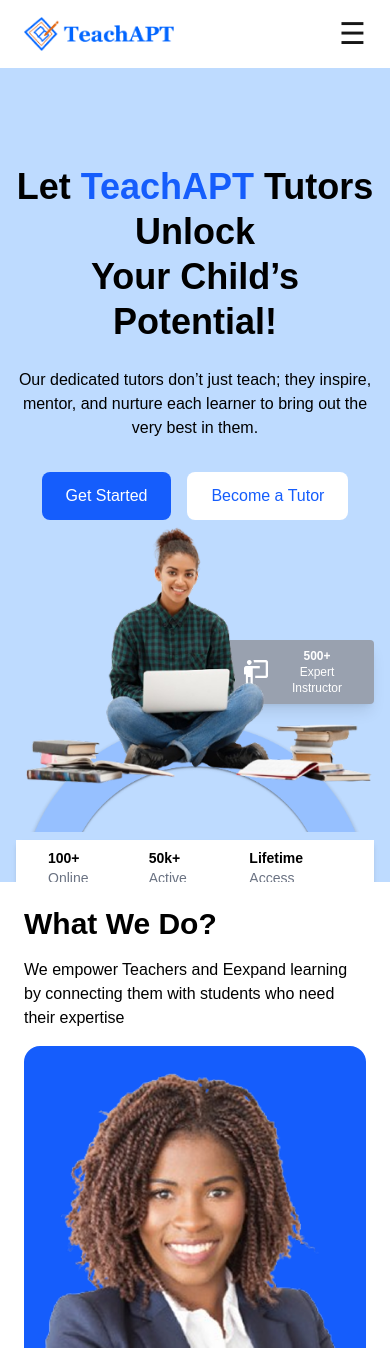
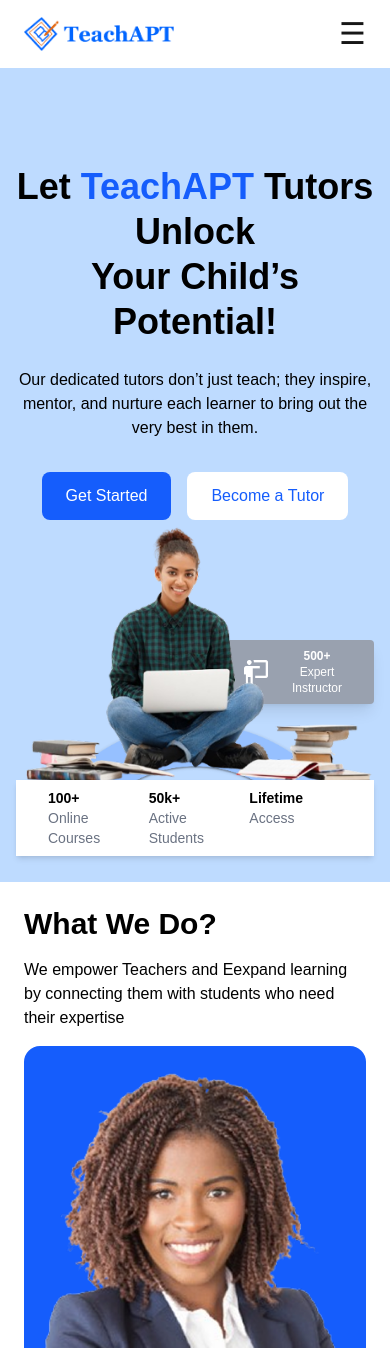
Before and after one commit to TeachApt/TeachApt-Frontend, a Next.js app: page / in a window 390 px wide. Shown: the top 1348 px of the page. Built offline with nearby package versions, Linux system fonts and the light colour scheme.

Commit message:
styling adjusted

```diff
--- a/src/components/Hero.tsx
+++ b/src/components/Hero.tsx
@@ -4,7 +4,7 @@ import Image from "next/image";
 export default function Hero() {
   return (
     <div>
-      <section className='max-w-full h-full p-4 md:p-16 bg-blue-200 relative overflow-hidden '>
+      <section className='max-w-full h-full p-4 md:p-16 bg-blue-200 relative  '>
         <div className='mx-auto py-20 grid grid-cols-1 md:grid-cols-2 gap-12 items-center text-black '>
 
           <div className='flex flex-col items-center text-center md:items-start md:text-left md:justify-start mb-8'>
@@ -52,7 +52,7 @@ export default function Hero() {
               />
             </div>
 
-            <div className="w-[585px] absolute w-full mx-auto bg-white shadow-md px-8 py-2 mt-60 md:mt-75 absolute z-20 justify-center items-center">
+            <div className="w-[585px] absolute w-full mx-auto bg-white shadow-md px-8 py-2 mt-45 md:mt-75 absolute z-20 justify-center items-center">
               <div className="grid grid-cols-3 gap-2 md:gap-6 justify-center text-center">
                 <div className='text-left'>
                   <p className="font-bold text-sm">100+</p>
```
